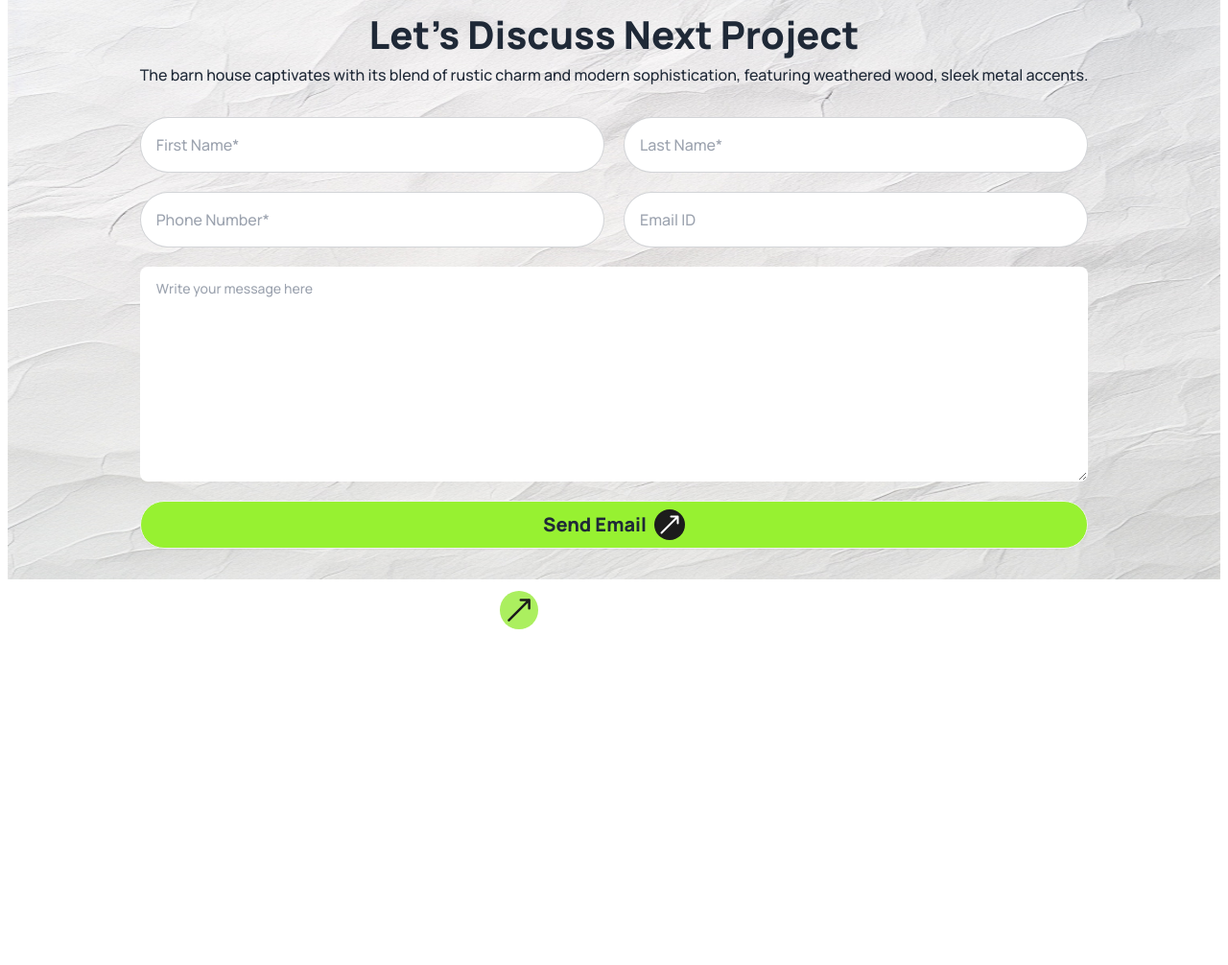
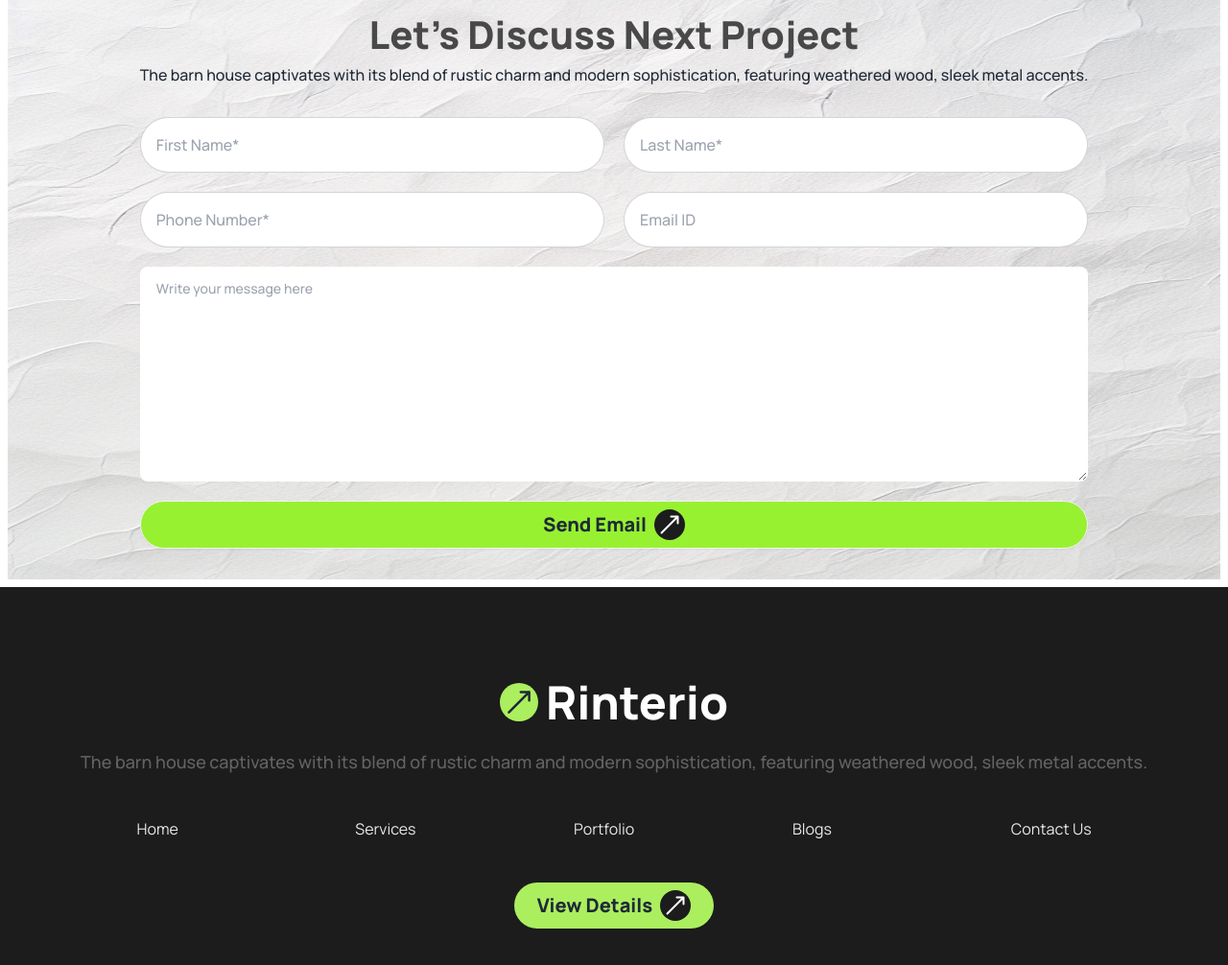
Before and after one commit to raselraiyeean/Assignment-03, a plain HTML site: page index.html in a window 1280 px wide. Shown: the part 3239-4245 px from the top of the page at 96% size. Before the commit the page ends 3907 px from the top, so only its background shows below. Drawn offline with nearby package versions, Linux system fonts and the light colour scheme.

Commit message:
Fooder design Added

```diff
--- a/index.html
+++ b/index.html
@@ -273,7 +273,7 @@
           </svg> <p>Let’s Connect</p></a>
         </div>
         <div>
-          <h1 class="font-extrabold text-[40px] text-center">Let’s Discuss Next Project</h1>
+          <h1 class="font-extrabold text-[#494949] text-[40px] text-center">Let’s Discuss Next Project</h1>
           <p class="font-medium text-[16px] text-center">The barn house captivates with its blend of rustic charm and modern sophistication,
             featuring weathered wood, sleek metal accents.</p>
         </div>
@@ -294,16 +294,31 @@
       </section>
       <!-- Main section-3 End -->
     </main>
-    <footer>
-<section class="text-[#1c1c1c]">
+    <footer class="bg-[#1c1c1c] px-10">
+<section class="py-24">
   <div class="grid justify-center">
     <div class="flex items-center gap-2">
       <svg xmlns="http://www.w3.org/2000/svg"  viewBox="0 0 24 24" stroke-width="1.5" stroke="currentColor" class="size-10 bg-[#abef5f] rounded-[50%] -rotate-45">
           <path stroke-linecap="round" stroke-linejoin="round" d="M17.25 8.25 21 12m0 0-3.75 3.75M21 12H3" />
-        </svg>
-
-      <h1 class="text-[28px] font-extrabold lg:text-5xl text-white ">Rinterio</h1>
+        </svg> <h1 class="text-[28px] font-extrabold lg:text-5xl text-white ">Rinterio</h1>
     </div>
+  </div>
+  <p class="font-medium text-2xl lg:text-lg  text-[#636363] text-center pt-6">The barn house captivates with its blend of rustic charm and modern sophistication, featuring weathered wood, sleek metal accents.</p>
+  <div>
+    <div class="grid justify-center my-10">
+      <ul class="grid grid-cols-1 lg:grid-cols-5 gap-20 lg:gap-36">
+          <li><a class="text-[#e9e9e9] text-2xl lg:text-[16px]">Home</a></li>
+          <li><a class="text-[#e9e9e9] text-2xl lg:text-[16px]">Services</a> </li>
+          <li><a class="text-[#e9e9e9] text-2xl lg:text-[16px]">Portfolio </a></li>
+          <li><a class="text-[#e9e9e9] text-2xl lg:text-[16px]">Blogs</a></li>
+          <li><a class="text-[#e9e9e9] text-2xl lg:text-[16px]">Contact Us</a></li>
+      </ul>
+    </div>
+  </div>
+  <div class="grid justify-center">
+    <a class="btn w-full rounded-[50px] bg-[#abef5f] px-20 py-10 lg:py-6 content-center lg:px-6 border-none"> <h3 class="font-extrabold text-xl">View Details</h3> <svg xmlns="http://www.w3.org/2000/svg"  viewBox="0 0 24 24" stroke-width="1.5" stroke="currentColor" class="size-8 bg-[#1c1c1c] rounded-[50%] text-white -rotate-45">
+      <path stroke-linecap="round" stroke-linejoin="round" d="M17.25 8.25 21 12m0 0-3.75 3.75M21 12H3" />
+    </svg></a>
   </div>
 </section>
     </footer>
```
Also changed, not shown: tailwind.config.js (+0 -11 lines).
